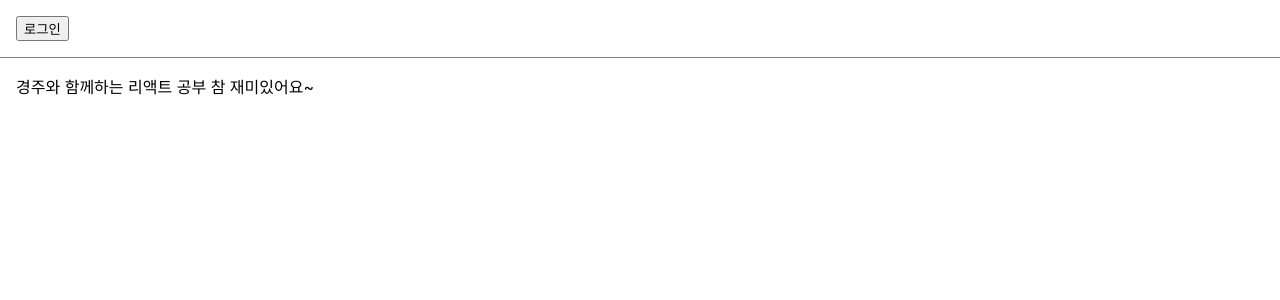
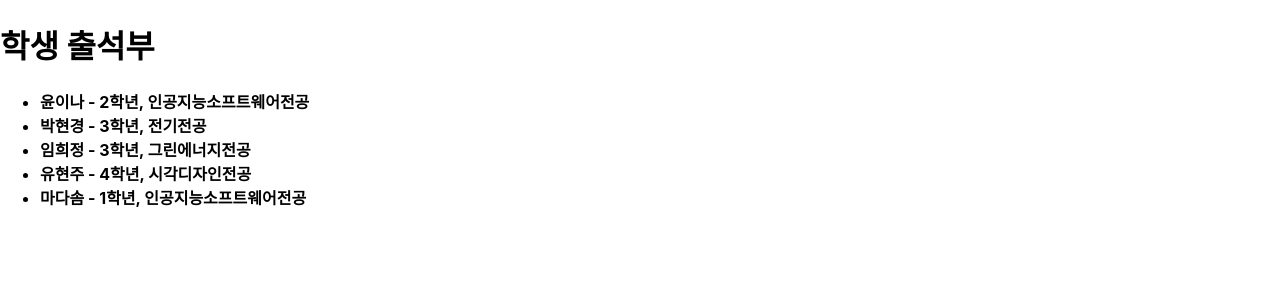
Before and after one commit to MKJPolytech/ReactProject2024, a React (Create React App) app in the folder reactproject/: page / in a window 1280 px wide. Shown: the top 300 px of the page. Built offline with nearby package versions, Linux system fonts and the light colour scheme.

Commit message:
react 10장 학생출석부

```diff
--- /dev/null
+++ b/reactproject/src/chp10/AppNumberList.jsx
@@ -0,0 +1,24 @@
+import React from "react";
+
+function NumberList(props) {
+    const numbers = props.numbers;
+    const listItems = numbers.map((number) =>
+        <li key={number.toString()}>{number}</li>
+    );
+
+    return(
+        <ul>{listItems}</ul>
+    );
+}
+
+function AppNumberList() {
+    const numbers = [1, 2, 3, 4, 5, 6, 7];
+    return(
+      <div>
+          <h1>숫자 리스트</h1>
+          <NumberList numbers={numbers}/>
+      </div>
+    );
+}
+
+export default AppNumberList;
--- /dev/null
+++ b/reactproject/src/chp10/AppStudentAttendance.jsx
@@ -0,0 +1,12 @@
+import React from "react";
+import StudentAttendance from "./StudentAttendance";
+
+function AppStudentAttendance(){
+    return(
+        <div>
+            <StudentAttendance/>
+        </div>
+    );
+}
+
+export default AppStudentAttendance
--- /dev/null
+++ b/reactproject/src/chp10/StudentAttendance.jsx
@@ -0,0 +1,28 @@
+import React from "react";
+
+const students = [
+    {id:1, name:"윤이나", grade:2, major: "인공지능소프트웨어"},
+    {id:2, name:"박현경", grade:3, major: "전기"},
+    {id:3, name:"임희정", grade:3, major: "그린에너지"},
+    {id:4, name:"유현주", grade:4, major: "시각디자인"},
+    {id:5, name:"마다솜", grade:1, major: "인공지능소프트웨어"}
+]
+
+function StudentAttendance() {
+    return(
+      <div>
+          <h1>학생 출석부</h1>
+          <ul>
+              {
+                  students.map((student)=> (
+                      <li key={student.id}>
+                          <b>{student.name} - {student.grade}학년, {student.major}전공</b>
+                      </li>
+                  ))
+              }
+          </ul>
+      </div>
+    );
+}
+
+export default StudentAttendance;
--- a/reactproject/src/index.js
+++ b/reactproject/src/index.js
@@ -29,6 +29,9 @@
 import MailBox from "./chp09/MailBox";
 import LoginControl2 from "./chp09/LoginControl2";
 import LandingPage from "./chp09/LandingPage";
+import AppNumberList from "./chp10/AppNumberList";
+import StudentAttendance from "./chp10/StudentAttendance";
+import AppStudentAttendance from "./chp10/AppStudentAttendance";
 
 const root = ReactDOM.createRoot(document.getElementById('root'));
 // setInterval(() =>
@@ -43,7 +46,7 @@
 // )
 root.render(
   <React.StrictMode>
-    <LandingPage/>
+    <AppStudentAttendance/>
   </React.StrictMode>
 );
 
```
